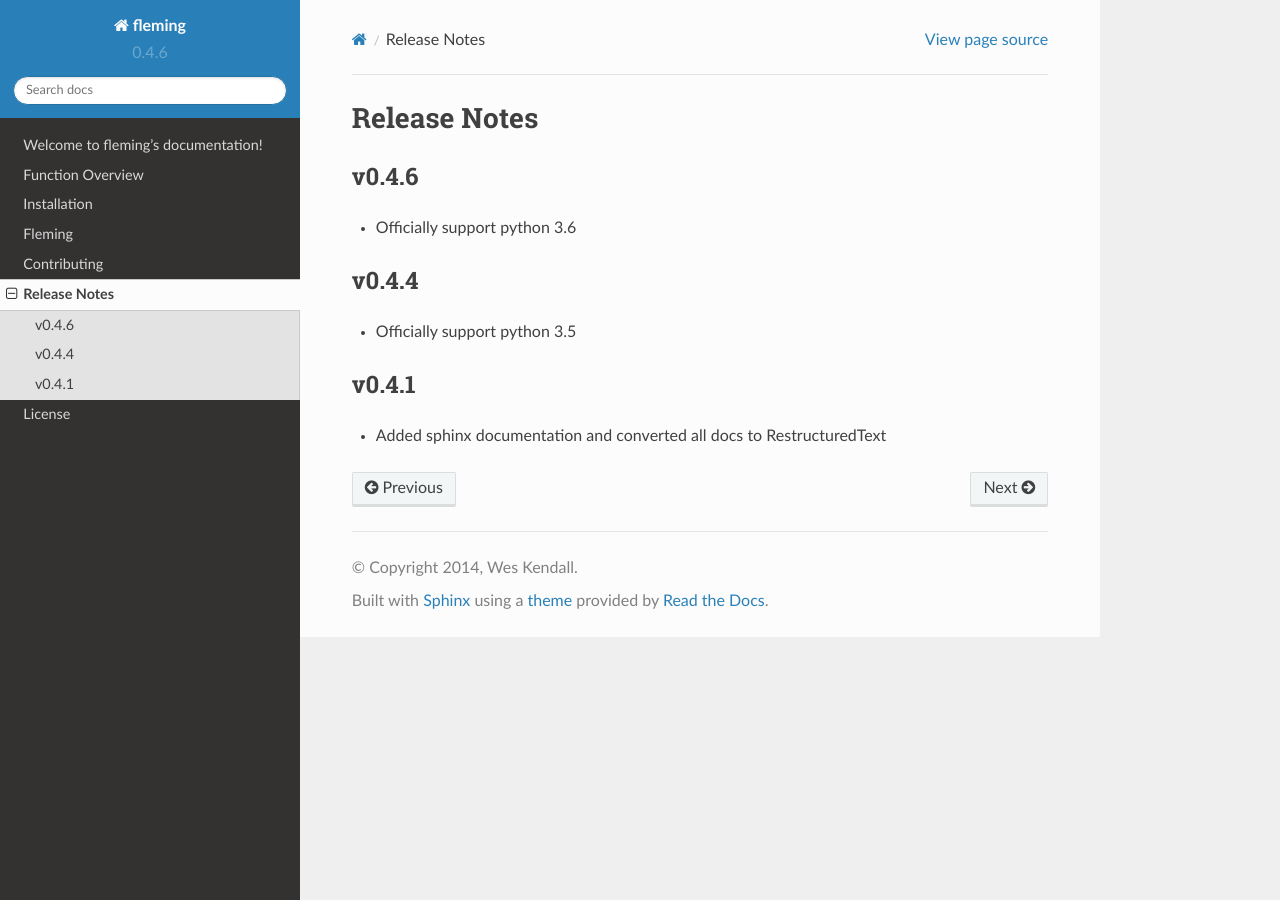
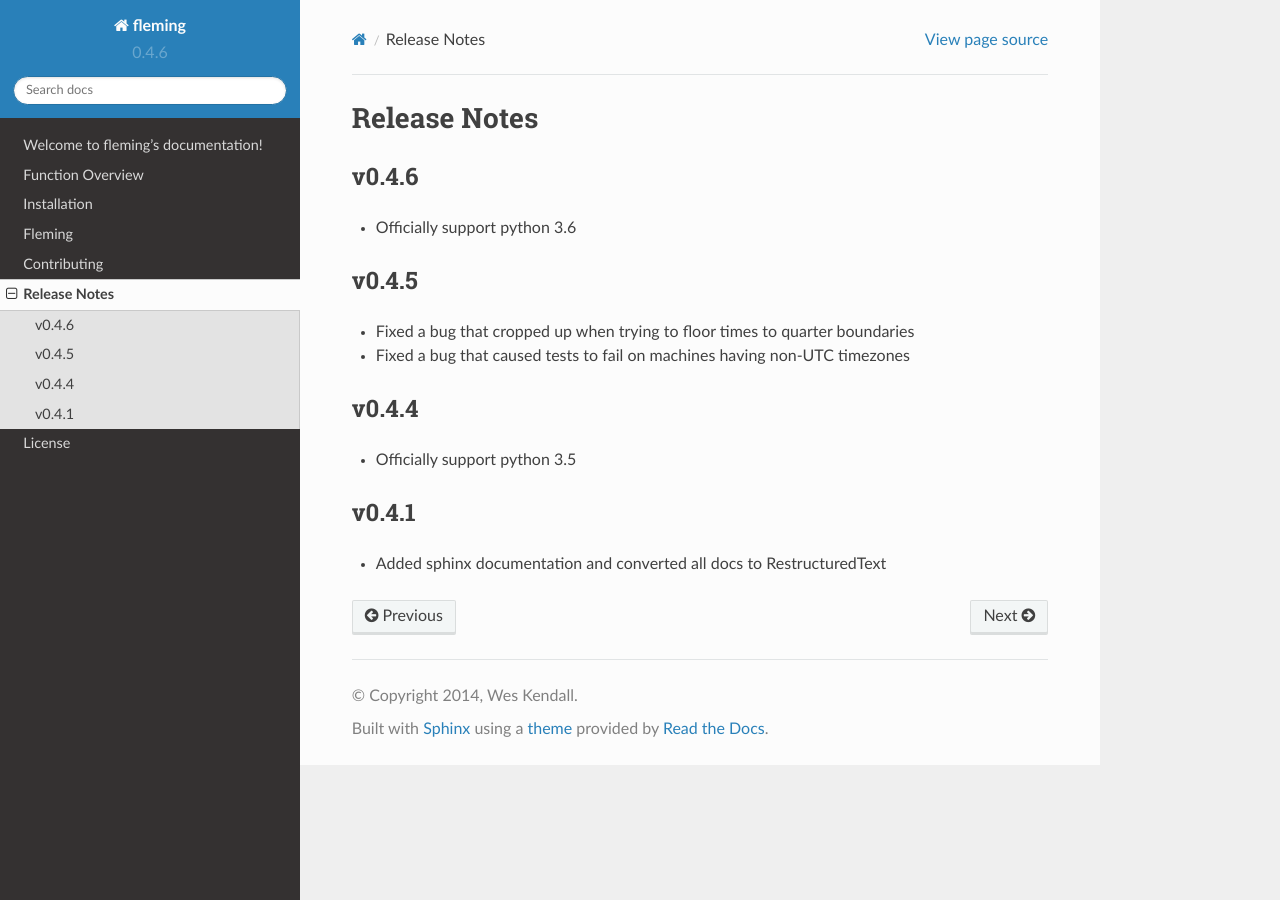
Before and after one commit to ambitioninc/fleming, a Sphinx documentation site: the page built from docs/release_notes.rst, in a window 1280 px wide. Built offline with Sphinx 7.4.7 and the Read the Docs theme 2.0.0, drawn with Linux system fonts in a browser that asks for light colours.

Commit message:
added 0.4.5 notes

```diff
--- a/docs/release_notes.rst
+++ b/docs/release_notes.rst
@@ -4,6 +4,11 @@ Release Notes
 v0.4.6
 ------
 * Officially support python 3.6
+
+v0.4.5
+------
+* Fixed a bug that cropped up when trying to floor times to quarter boundaries
+* Fixed a bug that caused tests to fail on machines having non-UTC timezones
 
 v0.4.4
 ------
```
